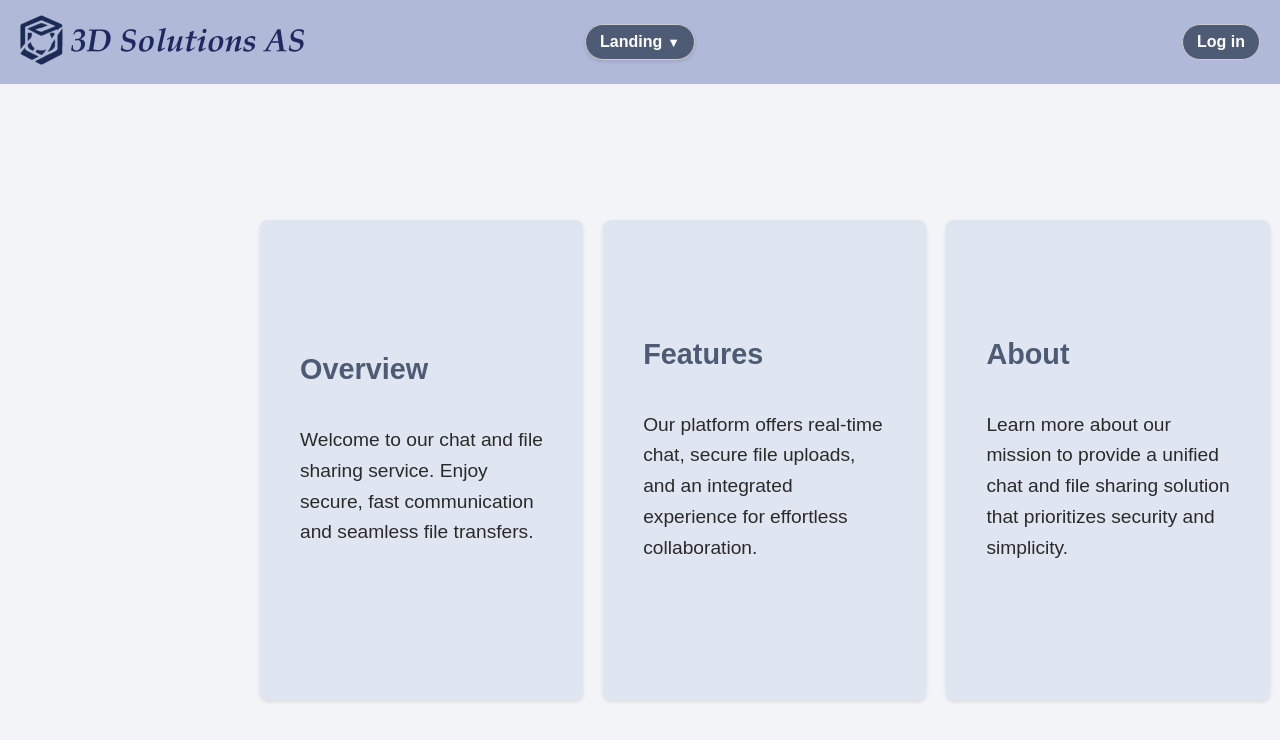
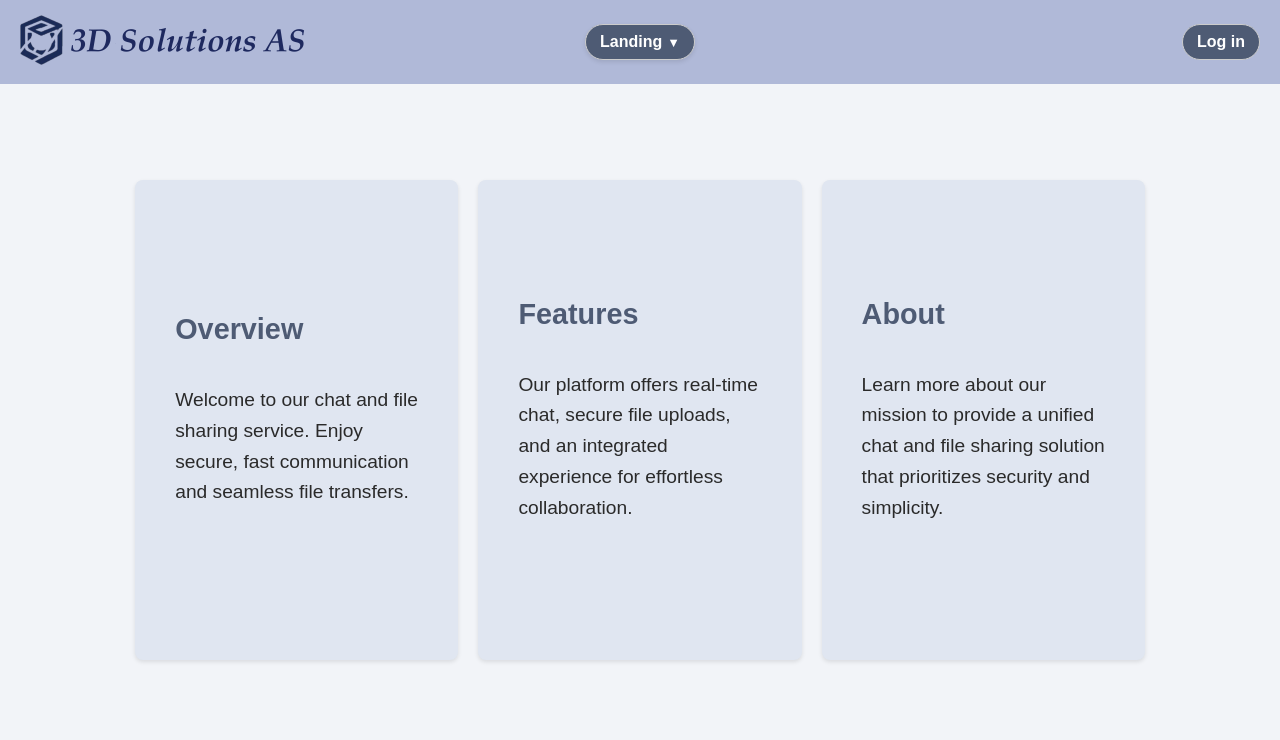
Before and after one commit to datamann1013/Chat-Application, a React (Vite) app in the folder Chat-application-frontend/: page / in a window 1280 px wide. Shown: the top 740 px of the page. Built offline with nearby package versions, Linux system fonts and the light colour scheme.

Commit message:
Boxes for the main page. Centered. Now lets work on the text

```diff
--- a/Chat-application-frontend/src/components/ThreeBoxSection.css
+++ b/Chat-application-frontend/src/components/ThreeBoxSection.css
@@ -1,10 +1,9 @@
 .three-box-container {
     display: flex;
-    justify-content: space-evenly;
+    justify-content: center;
     align-items: flex-start;
     gap: 20px;
-    max-width: 1400px;       /* Allows boxes to be wider on large screens */
-    margin: 60px auto;       /* Centers the container, adds vertical spacing */
+    margin: 20px auto;       /* Centers the container, adds vertical spacing */
     padding: 0 20px;         /* Optional horizontal padding */
 }
 
```
